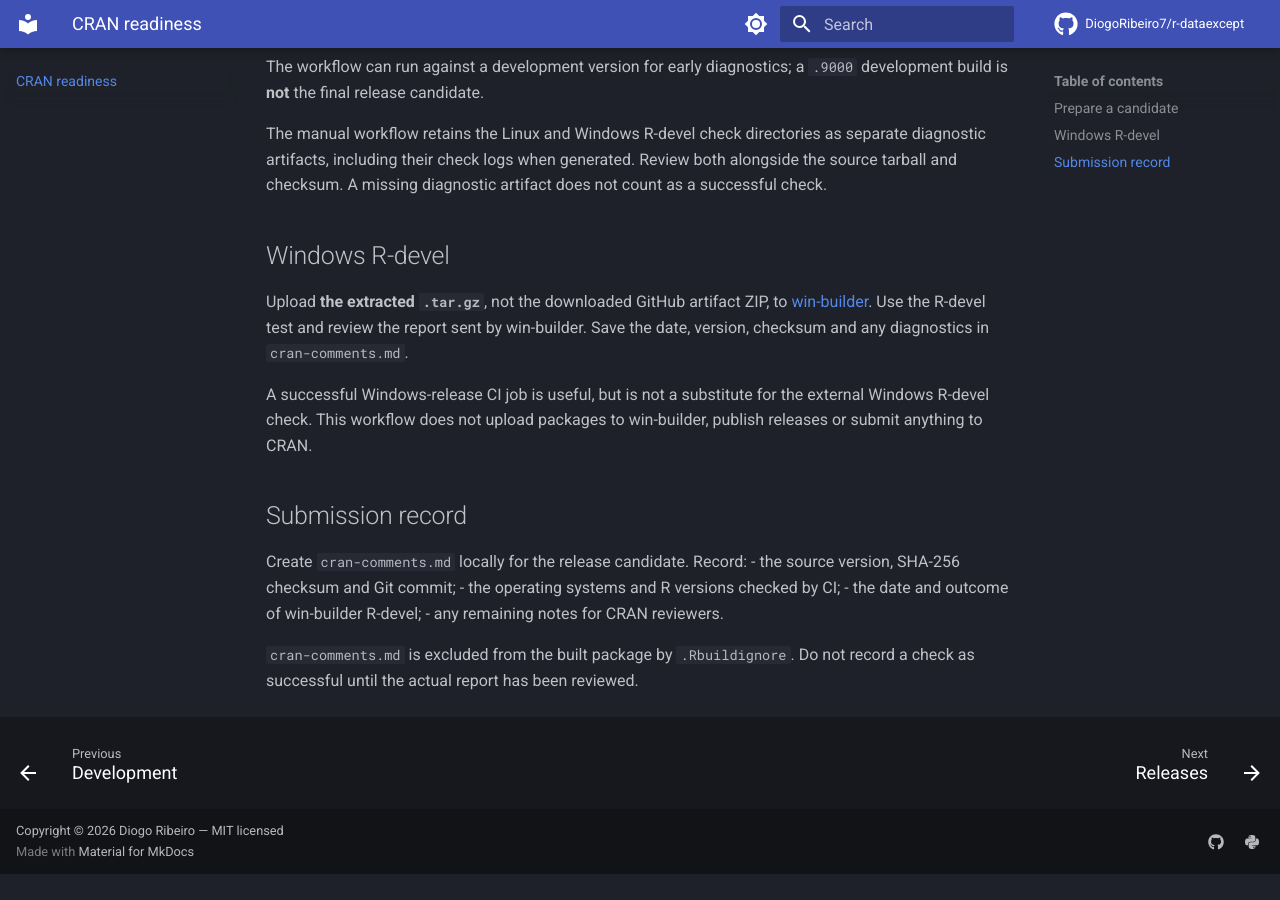
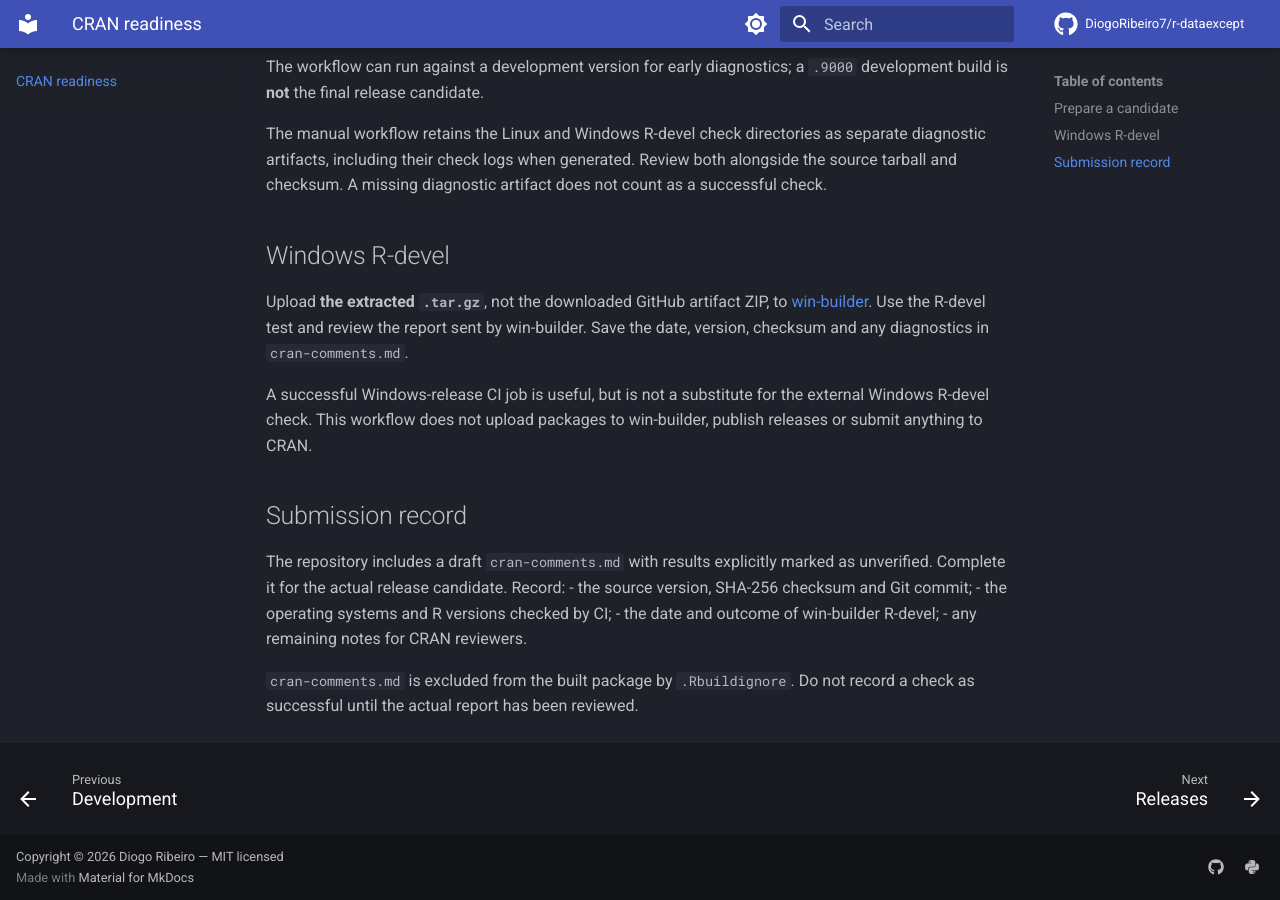
Before and after one commit to DiogoRibeiro7/r-dataexcept, an MkDocs documentation site: the page built from docs/cran-readiness.md, in a window 1280 px wide and 900 px high, scrolled down 759 px. Built offline with MkDocs 1.6.1 and Material for MkDocs 9.7.7, drawn with Linux system fonts in a browser that asks for light colours; comment, search, counter and statistics services are not loaded; before the commit the page ends 1633 px from its top, so only the background shows below that.

Commit message:
docs: track check evidence and submission record

```diff
--- a/docs/cran-readiness.md
+++ b/docs/cran-readiness.md
@@ -48,7 +48,8 @@ win-builder, publish releases or submit anything to CRAN.
 
 ## Submission record
 
-Create `cran-comments.md` locally for the release candidate. Record:
+The repository includes a draft `cran-comments.md` with results explicitly
+marked as unverified. Complete it for the actual release candidate. Record:
 - the source version, SHA-256 checksum and Git commit;
 - the operating systems and R versions checked by CI;
 - the date and outcome of win-builder R-devel;
```
